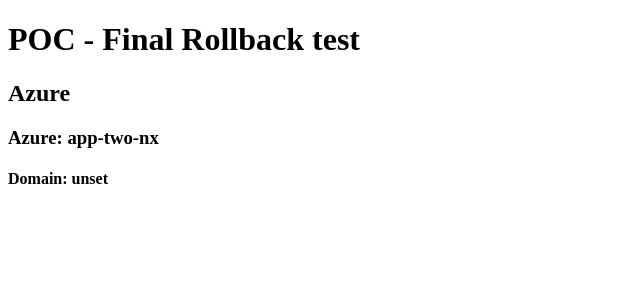
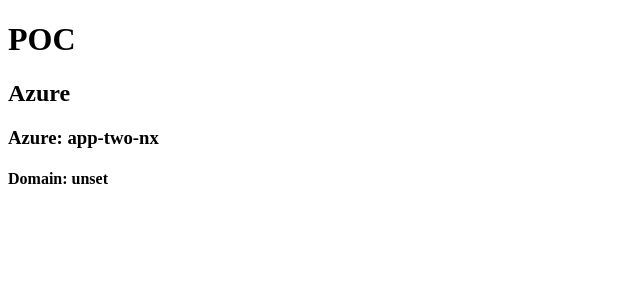
Before and after one commit to joaoantunes87/nx-ci, a React (Vite) app in the folder apps/app-two/: page /app in a window 1280 px wide. Shown: the top 300 px of the page, without its empty margins (0-640 px from the left). Built offline with nearby package versions, Linux system fonts and the light colour scheme; no server answers.

Commit message:
Deplot production

```diff
--- a/apps/app-two/src/app/app.tsx
+++ b/apps/app-two/src/app/app.tsx
@@ -1,7 +1,7 @@
 export function App() {
   return (
     <div>
-      <h1>POC - Final Rollback test</h1>
+      <h1>POC</h1>
       <h2>Azure</h2>
       <h3>Azure: app-two-nx</h3>
       <h4>Domain: {import.meta.env.VITE_APP_TWO_DOMAIN}</h4>
```
